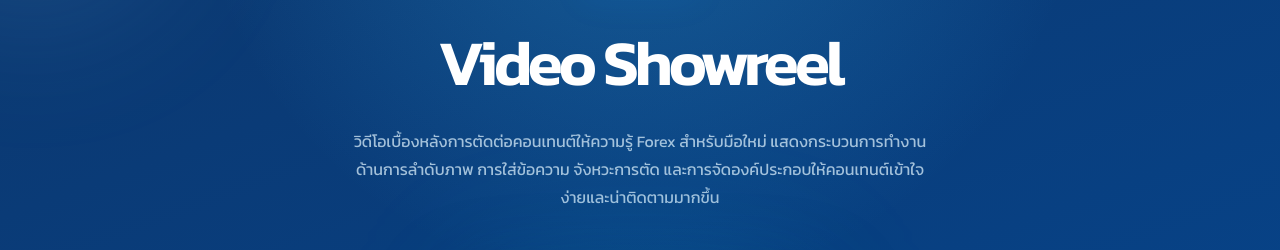
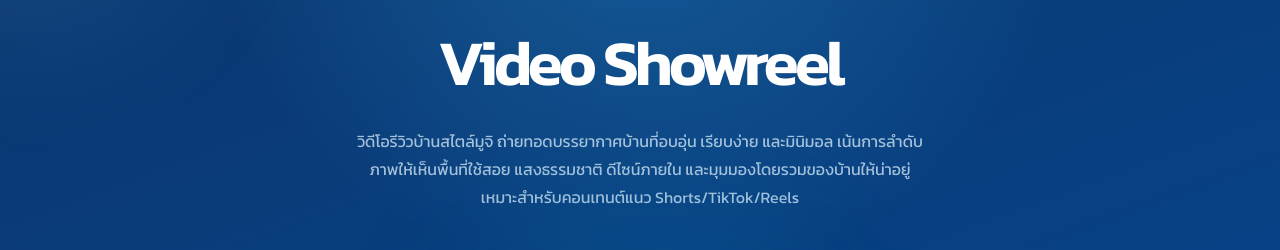
Before and after one commit to Narongrit009/portfolio-website, a Next.js app: page / in a window 1280 px wide. Shown: the part 4140-4390 px from the top of the page. Built offline with nearby package versions, Linux system fonts and the light colour scheme.

Commit message:
Update Database

```diff
--- a/data/projects.ts
+++ b/data/projects.ts
@@ -169,6 +169,47 @@
   imageUrl: "https://res.cloudinary.com/dnikfaqwc/image/upload/v1780712159/cafe_jiwece.jpg",
   featured: false,
 },{
+  id: "muji-house-review",
+  title: {
+    th: "รีวิวบ้านสไตล์มูจิ",
+    en: "Muji Style House Review",
+  },
+  category: "video",
+  label: {
+    th: "Video Editing",
+    en: "Video Editing",
+  },
+  description: {
+    th: "ตัดต่อวิดีโอสั้นแนวตั้ง 9:16 สำหรับคอนเทนต์รีวิวบ้านสไตล์มูจิ เน้นบรรยากาศอบอุ่น เรียบง่าย มินิมอล ถ่ายทอดจุดเด่นของบ้าน พื้นที่ใช้สอย แสงธรรมชาติ และดีไซน์ภายในให้ดูน่าอยู่ เหมาะสำหรับ Shorts/TikTok/Reels",
+    en: "A vertical 9:16 short-form house review video featuring a Muji-inspired home style. The edit highlights a warm, simple, and minimalist atmosphere, showcasing the home's key spaces, natural lighting, interior design, and livable mood, optimized for Shorts, TikTok, and Reels.",
+  },
+  tools: ["CapCut"],
+  icon: "play",
+  gradient: "from-stone-700 via-neutral-400 to-amber-100",
+  youtubeId: "TretxEcIYl0",
+  featured: false,
+},{
+  id: "pong-phrabat-land-review",
+  title: {
+    th: "รีวิวที่ดินโป่งพระบาท",
+    en: "Pong Phrabat Land Review",
+  },
+  category: "video",
+  label: {
+    th: "Video Editing",
+    en: "Video Editing",
+  },
+  description: {
+    th: "ตัดต่อวิดีโอสั้นแนวตั้ง 9:16 สำหรับคอนเทนต์รีวิวที่ดินทำเลโป่งพระบาท ถ่ายทอดบรรยากาศพื้นที่จริง มุมมองโดยรอบ ทางเข้า จุดเด่นของทำเล และศักยภาพการใช้งานของที่ดิน พร้อมจังหวะภาพและข้อความที่เหมาะสำหรับ Shorts/TikTok/Reels",
+    en: "A vertical 9:16 short-form land review video showcasing a property in the Pong Phrabat area. The edit presents the real location, surrounding views, access route, location highlights, and land potential with pacing and text highlights optimized for Shorts, TikTok, and Reels.",
+  },
+  tools: ["CapCut"],
+  icon: "play",
+  gradient: "from-emerald-800 via-green-500 to-lime-200",
+  youtubeId: "I_AS8ADQhck",
+  featured: false,
+},
+{
   id: "ea-suitable-3-types",
   title: {
     th: "คน 3 ประเภทที่เหมาะกับการใช้ EA",
@@ -535,14 +576,4 @@
 
 ];
 
-export const showreel = {
-  title: {
-    th: "เบื้องหลังการตัดต่อ - มือใหม่ Forex ควรเริ่มจากจุดไหนก่อน?",
-    en: "Behind the Edit - Where Should Forex Beginners Start?",
-  },
-  description: {
-    th: "วิดีโอเบื้องหลังการตัดต่อคอนเทนต์ให้ความรู้ Forex สำหรับมือใหม่ แสดงกระบวนการทำงานด้านการลำดับภาพ การใส่ข้อความ จังหวะการตัด และการจัดองค์ประกอบให้คอนเทนต์เข้าใจง่ายและน่าติดตามมากขึ้น",
-    en: "A behind-the-scenes editing video for Forex beginner educational content, showing the workflow behind sequencing, text placement, pacing, and visual composition to make the content clearer and more engaging.",
-  },
-  youtubeId: "XXdM9XSoFUI",
-};
+export const showreel = { title: { th: "รีวิวบ้านสไตล์มูจิ", en: "Muji Style House Review", }, description: { th: "วิดีโอรีวิวบ้านสไตล์มูจิ ถ่ายทอดบรรยากาศบ้านที่อบอุ่น เรียบง่าย และมินิมอล เน้นการลำดับภาพให้เห็นพื้นที่ใช้สอย แสงธรรมชาติ ดีไซน์ภายใน และมุมมองโดยรวมของบ้านให้น่าอยู่ เหมาะสำหรับคอนเทนต์แนว Shorts/TikTok/Reels", en: "A Muji-style house review video showcasing a warm, simple, and minimalist living atmosphere. The edit highlights the home's functional spaces, natural lighting, interior design, and overall livable mood, optimized for Shorts, TikTok, and Reels.", }, youtubeId: "TretxEcIYl0", };
```
